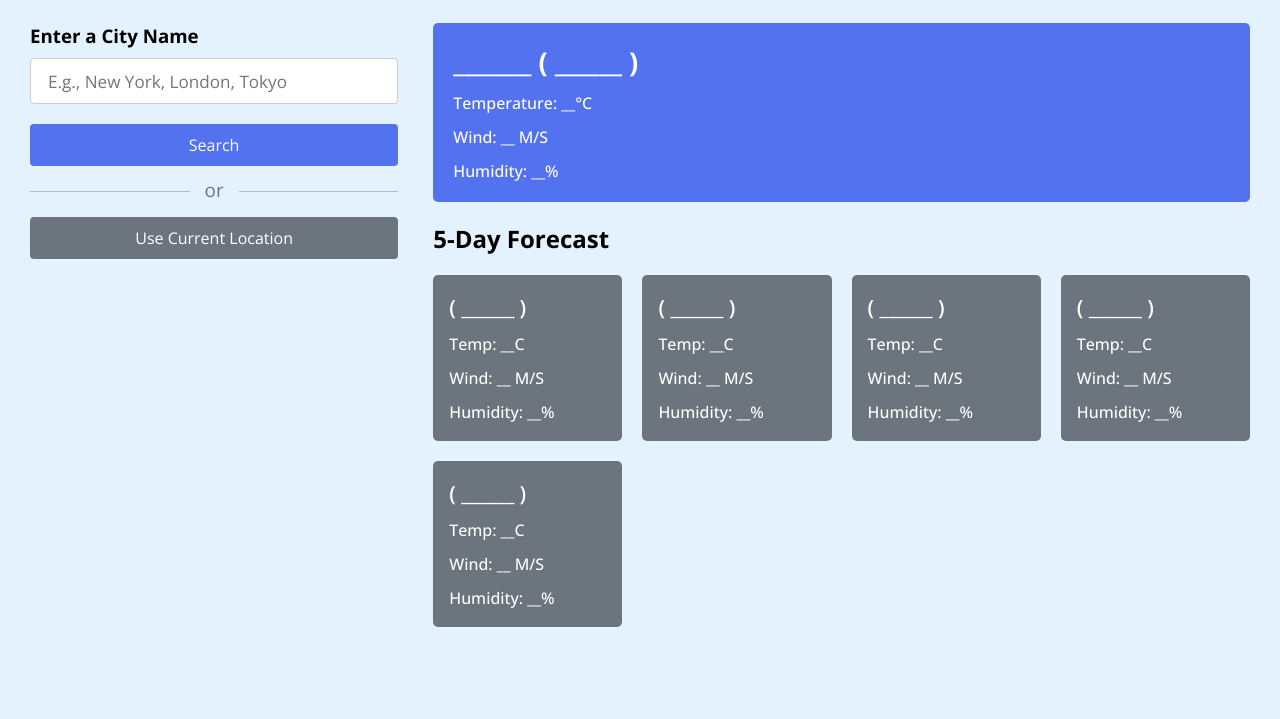
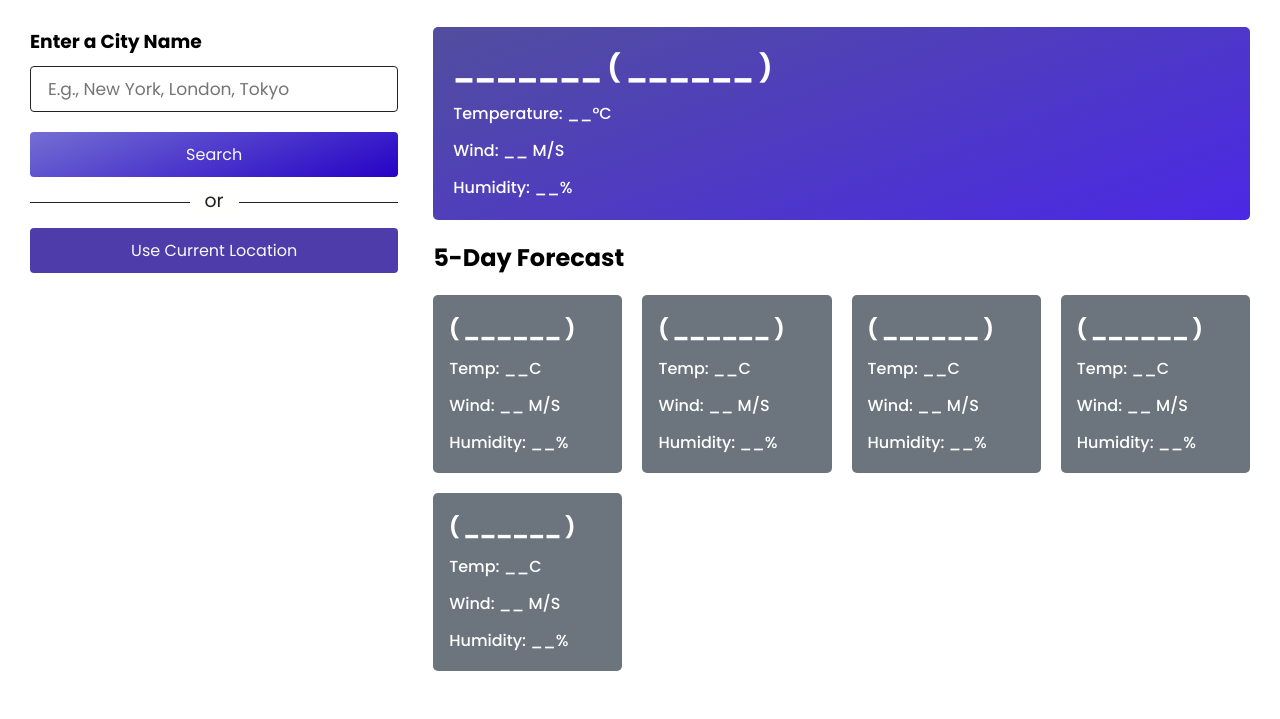
Before and after one commit to Achraf-Rejouan/Weather-Web-App, a plain HTML site: page index.html in a window 1280 px wide. Shown: the part 81-800 px from the top of the page. Drawn offline with nearby package versions, Linux system fonts and the light colour scheme; a script that the page names is missing.

Commit message:
Update style.css

```diff
--- a/style.css
+++ b/style.css
@@ -1,23 +1,21 @@
 /* Import Google font - Open Sans */
-@import url('https://fonts.googleapis.com/css2?family=Open+Sans:wght@400;500;600;700&display=swap');
+@import url('https://fonts.googleapis.com/css2?family=Poppins:wght@400;500;700&display=swap');
 
 * {
     margin: 0;
     padding: 0;
     box-sizing: border-box;
-    font-family: 'Open Sans', sans-serif;
+    font-family: 'Poppins', sans-serif;
 }
 
 body {
-    background: #E3F2FD;
-}
+    background-color: linear-gradient(315deg, #44b09e 0%, #e0d2c7 74%);}
 
 h1 {
-    background: #5372F0;
     font-size: 1.75rem;
     text-align: center;
     padding: 18px 0;
-    color: #fff;
+    color: #222;
 }
 
 .container {
@@ -38,19 +36,19 @@ h1 {
     padding: 0 17px;
     margin: 10px 0 20px 0;
     border-radius: 4px;
-    border: 1px solid #ccc;
+    border: 1px solid #222;
 }
 
 .weather-input input:focus {
     padding: 0 16px;
-    border: 2px solid #5372F0;
+    border: 2px solid #020202;
 }
 
 .weather-input .separator {
     height: 1px;
     width: 100%;
     margin: 25px 0;
-    background: #BBBBBB;
+    background: #222;
     display: flex;
     align-items: center;
     justify-content: center;
@@ -58,11 +56,11 @@ h1 {
 
 .weather-input .separator::before {
     content: "or";
-    color: #6C757D;
+    color: #222;
     font-size: 1.18rem;
     padding: 0 15px;
     margin-top: -4px;
-    background: #E3F2FD;
+    background-color:#fffffd;
 }
 
 .weather-input button {
@@ -73,21 +71,22 @@ h1 {
     border: none;
     border-radius: 4px;
     font-size: 1rem;
-    color: #fff;
-    background: #5372F0;
+    color: #f9f9f9;
+    background-image: linear-gradient(160deg, #746fd2 0%, #2602c6 100%);
+}
+
+.weather-input .search-btn:hover {
+    background-image: linear-gradient(160deg, #524e9e 0%, #1e0297 100%);
     transition: 0.2s ease;
 }
 
-.weather-input .search-btn:hover {
-    background: #2c52ed;
-}
-
 .weather-input .location-btn {
-    background: #6C757D;
+    background: #4e3caa;
 }
 
 .weather-input .location-btn:hover {
-    background: #5c636a;
+    background: #27186a;
+    transition: 0.2s ease;
 }
 
 .weather-data {
@@ -95,9 +94,8 @@ h1 {
 }
 
 .weather-data .current-weather {
-    color: #fff;
-    background: #5372F0;
-    border-radius: 5px;
+    color: #ffffff;
+    background-image: linear-gradient(160deg, #524e9e 0%, #4b28e5 100%);    border-radius: 5px;
     padding: 20px 70px 20px 20px;
     display: flex;
     justify-content: space-between;
```
